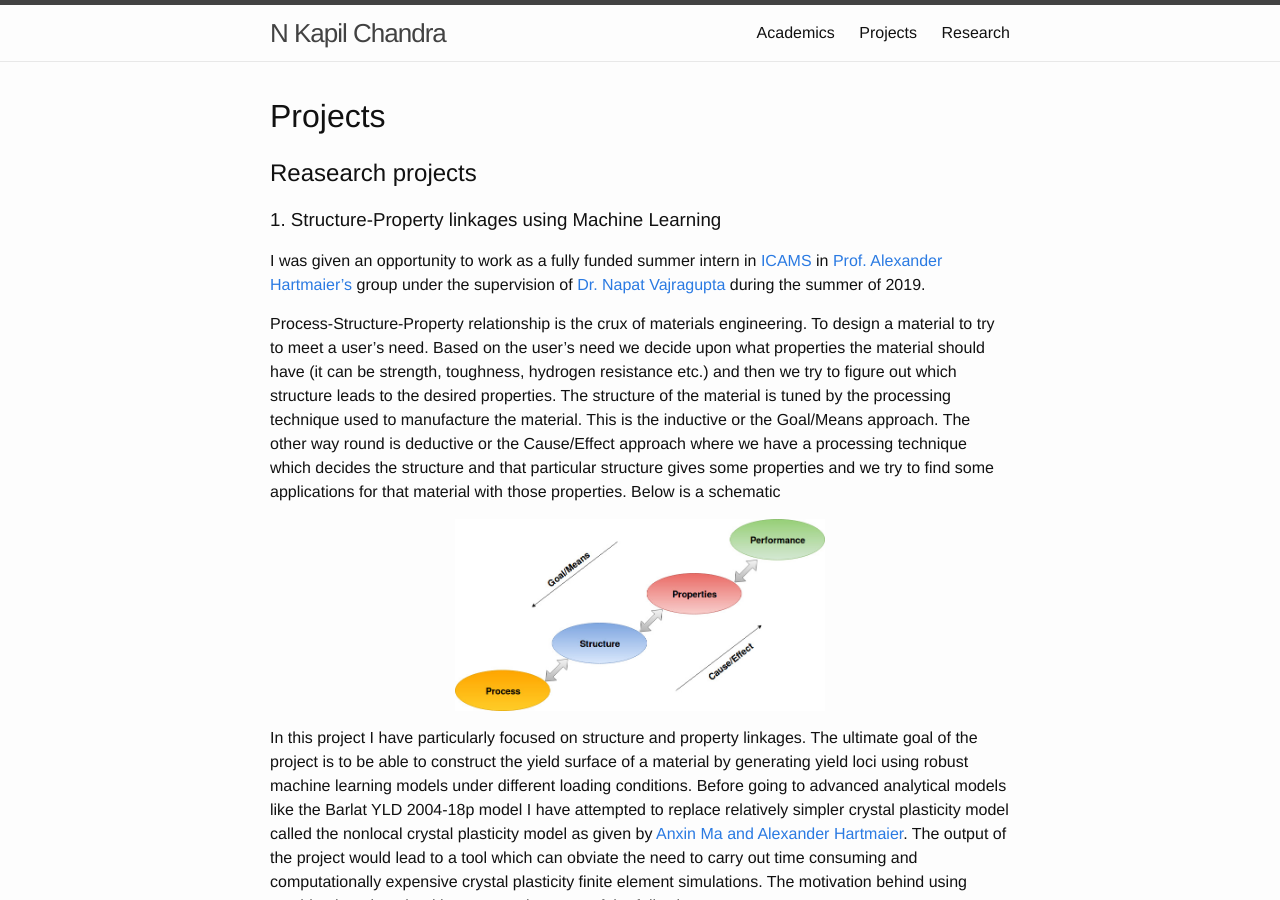
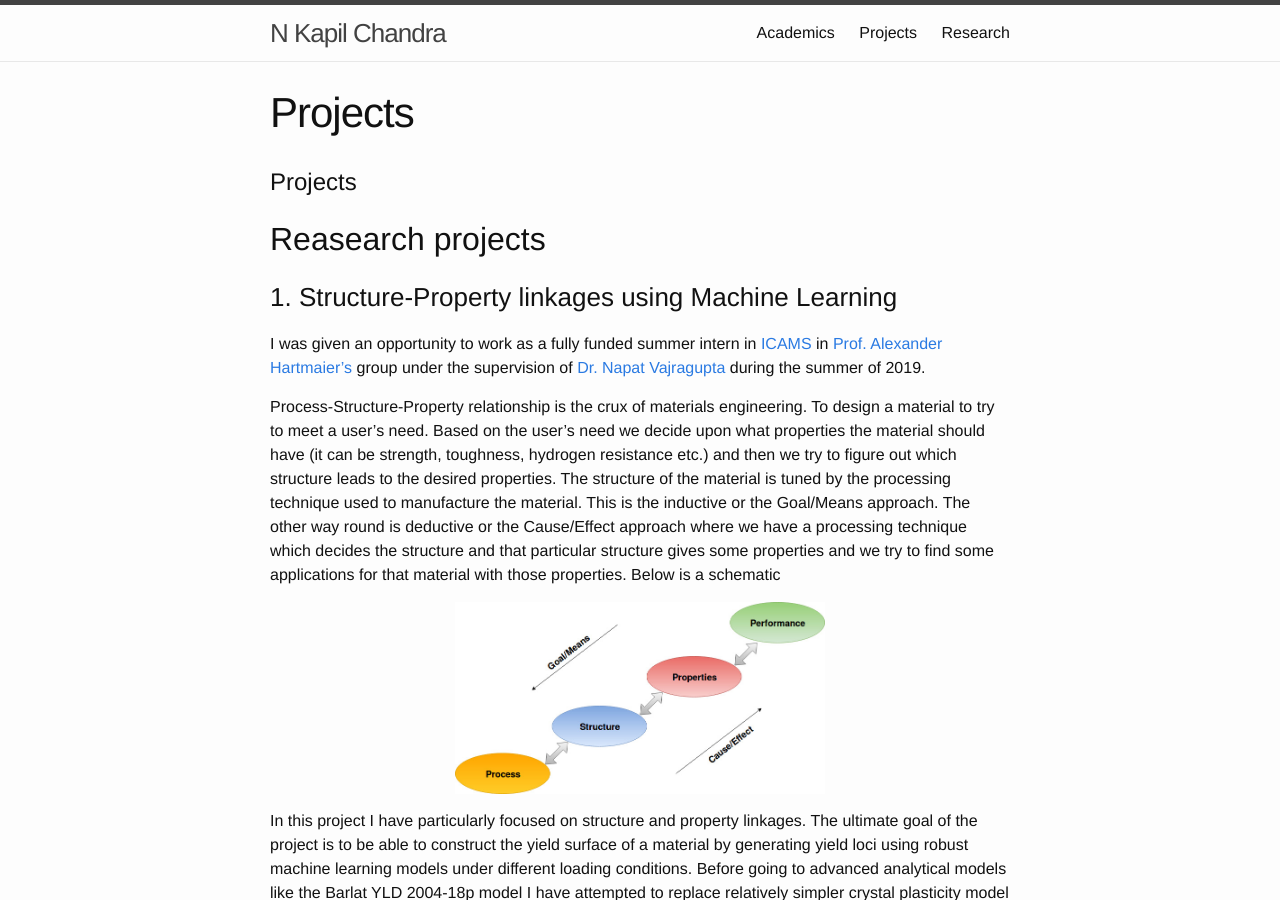
Before and after one commit to nkc-137/nkc-137.github.io, a Jekyll site: the page built from projects.md, in a window 1280 px wide and 900 px high. Built offline with Jekyll 4.4.1, drawn with Linux system fonts in a browser that asks for light colours.

Commit message:
Added page layout

```diff
--- /dev/null
+++ b/_layouts/page.html
@@ -0,0 +1,14 @@
+---
+layout: default
+---
+<article class="post">
+
+  <header class="post-header">
+    <h1 class="post-title">{{ page.title }}</h1>
+  </header>
+
+  <div class="post-content">
+    {{ content }}
+  </div>
+
+</article>
```
Also changed, not shown: projects.md (+1 -1 lines).
